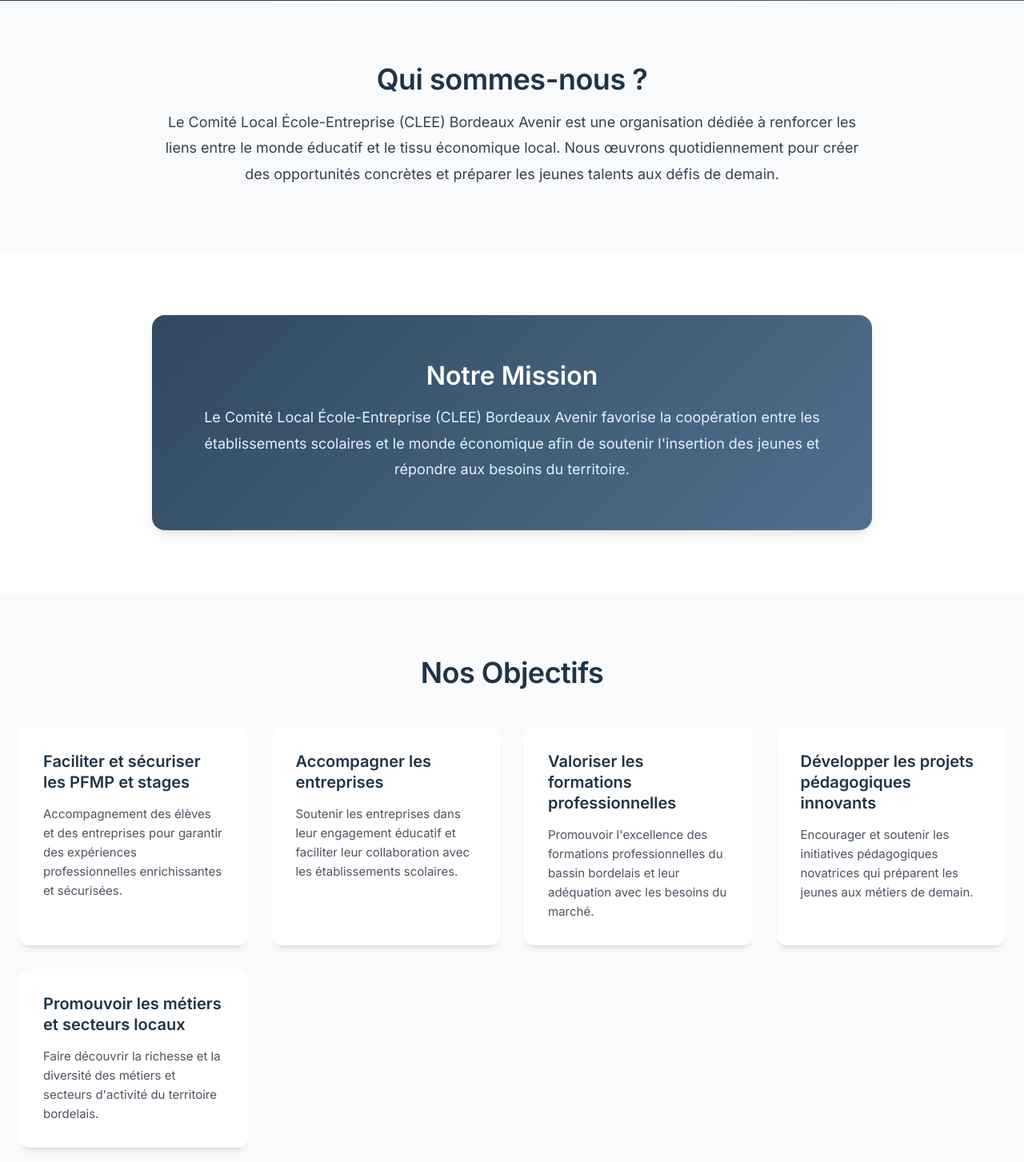
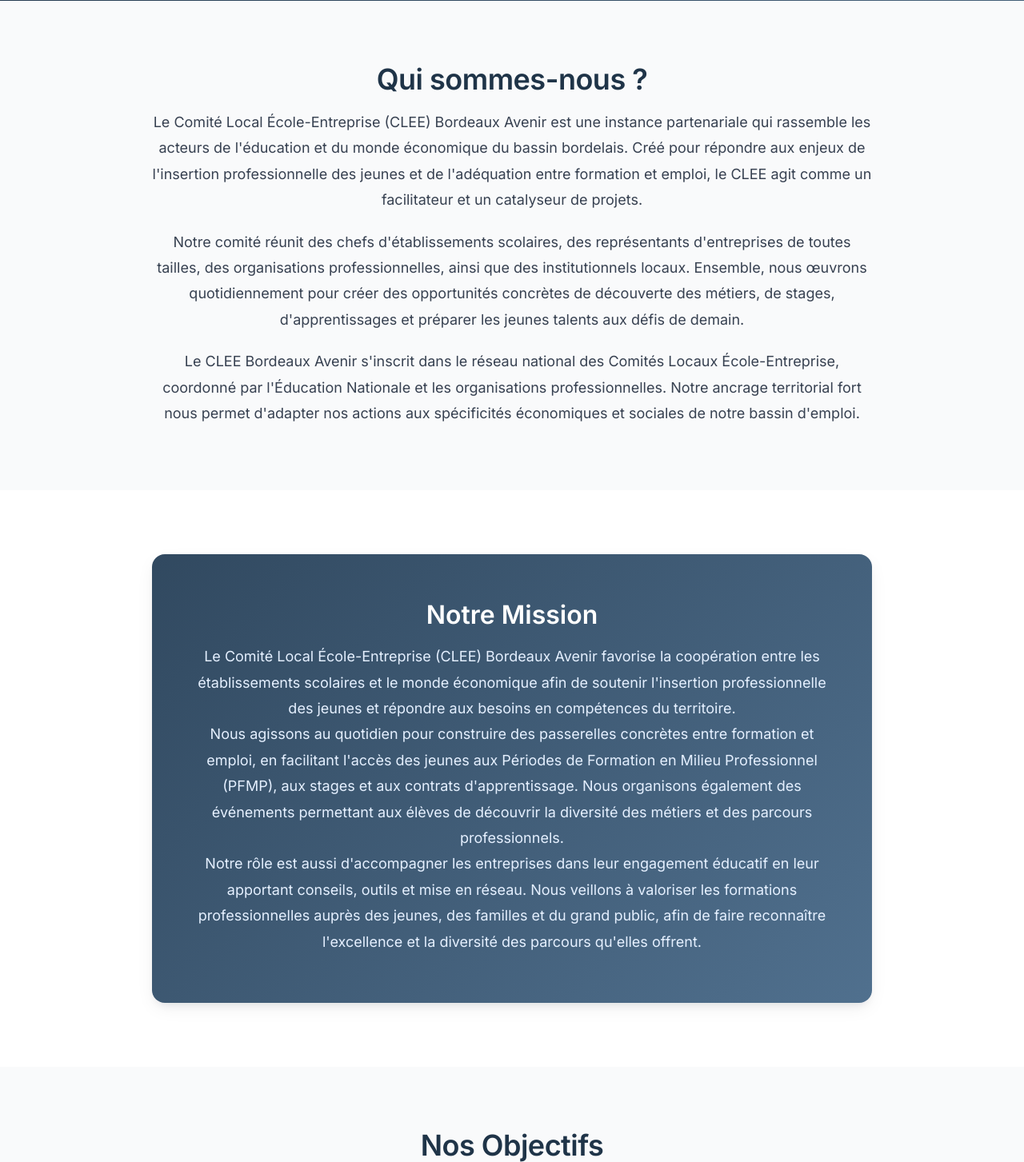
Before and after one commit to sonical0/Le_CLEE, a PHP site: page /pages/le-clee.html in a window 1280 px wide. Shown: the part 341-1794 px from the top of the page at 80% size. Run offline with PHP 8.4, Linux system fonts and the light colour scheme; some libraries are stand-ins or nearby versions.

Commit message:
style: amélioration design et contenu site CLEE
- Retrait emojis superflus (accueil, companies, jeunes-familles)
- Réduction padding section hero
- Enrichissement contenu page "Le CLEE"
- Amélioration alignement et espacement cartes companies
- Centrage emojis et correction casse PascalCase
- Harmonisation structure footer agenda

```diff
--- a/CLEE-Bordeaux-Site/css/home.css
+++ b/CLEE-Bordeaux-Site/css/home.css
@@ -11,10 +11,10 @@ body {
 ======================================== */
 
 .hero {
-  padding-top: 100px;
-  padding-bottom: 80px;
+  padding-top: 40px;
+  padding-bottom: 40px;
   background: linear-gradient(135deg, var(--primary-900) 0%, var(--primary-800) 100%);
-  min-height: calc(100vh - 80px);
+  min-height: auto;
   display: flex;
   align-items: center;
   position: relative;
--- a/CLEE-Bordeaux-Site/css/jeunes-familles.css
+++ b/CLEE-Bordeaux-Site/css/jeunes-familles.css
@@ -91,6 +91,7 @@
     font-size: 48px;
     margin-bottom: 16px;
     display: block;
+    text-align: center;
 }
 
 .info-card-title {
--- a/CLEE-Bordeaux-Site/pages/jeunes-familles.html
+++ b/CLEE-Bordeaux-Site/pages/jeunes-familles.html
@@ -344,13 +344,13 @@
             </p>
             <div class="cta-buttons">
                 <a href="pfmp.html" class="btn btn-secondary btn-large">
-                    <span class="btn-text">Trouver un stage</span>
+                    <span class="btn-text">Trouver un Stage</span>
                 </a>
                 <a href="orientation-insertion.html" class="btn btn-secondary btn-large">
-                    <span class="btn-text">Conseils orientation</span>
+                    <span class="btn-text">Conseils Orientation</span>
                 </a>
                 <a href="agenda.html" class="btn btn-secondary btn-large">
-                    <span class="btn-text">Voir les événements</span>
+                    <span class="btn-text">Voir les Événements</span>
                 </a>
             </div>
         </div>
--- a/CLEE-Bordeaux-Site/pages/le-clee.html
+++ b/CLEE-Bordeaux-Site/pages/le-clee.html
@@ -50,9 +50,21 @@
             <div class="intro-content">
                 <h2 class="section-title">Qui sommes-nous ?</h2>
                 <p class="intro-text">
-                    Le Comité Local École-Entreprise (CLEE) Bordeaux Avenir est une organisation dédiée à renforcer
-                    les liens entre le monde éducatif et le tissu économique local. Nous œuvrons quotidiennement pour
-                    créer des opportunités concrètes et préparer les jeunes talents aux défis de demain.
+                    Le Comité Local École-Entreprise (CLEE) Bordeaux Avenir est une instance partenariale qui rassemble
+                    les acteurs de l'éducation et du monde économique du bassin bordelais. Créé pour répondre aux enjeux
+                    de l'insertion professionnelle des jeunes et de l'adéquation entre formation et emploi, le CLEE agit
+                    comme un facilitateur et un catalyseur de projets.
+                </p>
+                <p class="intro-text">
+                    Notre comité réunit des chefs d'établissements scolaires, des représentants d'entreprises de toutes tailles,
+                    des organisations professionnelles, ainsi que des institutionnels locaux. Ensemble, nous œuvrons quotidiennement
+                    pour créer des opportunités concrètes de découverte des métiers, de stages, d'apprentissages et préparer les
+                    jeunes talents aux défis de demain.
+                </p>
+                <p class="intro-text">
+                    Le CLEE Bordeaux Avenir s'inscrit dans le réseau national des Comités Locaux École-Entreprise, coordonné par
+                    l'Éducation Nationale et les organisations professionnelles. Notre ancrage territorial fort nous permet d'adapter
+                    nos actions aux spécificités économiques et sociales de notre bassin d'emploi.
                 </p>
             </div>
         </div>
@@ -65,8 +77,20 @@
                 <h2 class="mission-title">Notre Mission</h2>
                 <p class="mission-description">
                     Le Comité Local École-Entreprise (CLEE) Bordeaux Avenir favorise la coopération entre les
-                    établissements scolaires et le monde économique afin de soutenir l'insertion des jeunes
-                    et répondre aux besoins du territoire.
+                    établissements scolaires et le monde économique afin de soutenir l'insertion professionnelle
+                    des jeunes et répondre aux besoins en compétences du territoire.
+                </p>
+                <p class="mission-description">
+                    Nous agissons au quotidien pour construire des passerelles concrètes entre formation et emploi,
+                    en facilitant l'accès des jeunes aux Périodes de Formation en Milieu Professionnel (PFMP), aux stages
+                    et aux contrats d'apprentissage. Nous organisons également des événements permettant aux élèves de
+                    découvrir la diversité des métiers et des parcours professionnels.
+                </p>
+                <p class="mission-description">
+                    Notre rôle est aussi d'accompagner les entreprises dans leur engagement éducatif en leur apportant
+                    conseils, outils et mise en réseau. Nous veillons à valoriser les formations professionnelles auprès
+                    des jeunes, des familles et du grand public, afin de faire reconnaître l'excellence et la diversité
+                    des parcours qu'elles offrent.
                 </p>
             </div>
         </div>
```
Also changed, not shown: CLEE-Bordeaux-Site/css/companies.css (+21 -10 lines), CLEE-Bordeaux-Site/pages/agenda.html (+25 -16 lines), CLEE-Bordeaux-Site/pages/companies.html (+0 -13 lines), CLEE-Bordeaux-Site/pages/index.html (+0 -9 lines).
